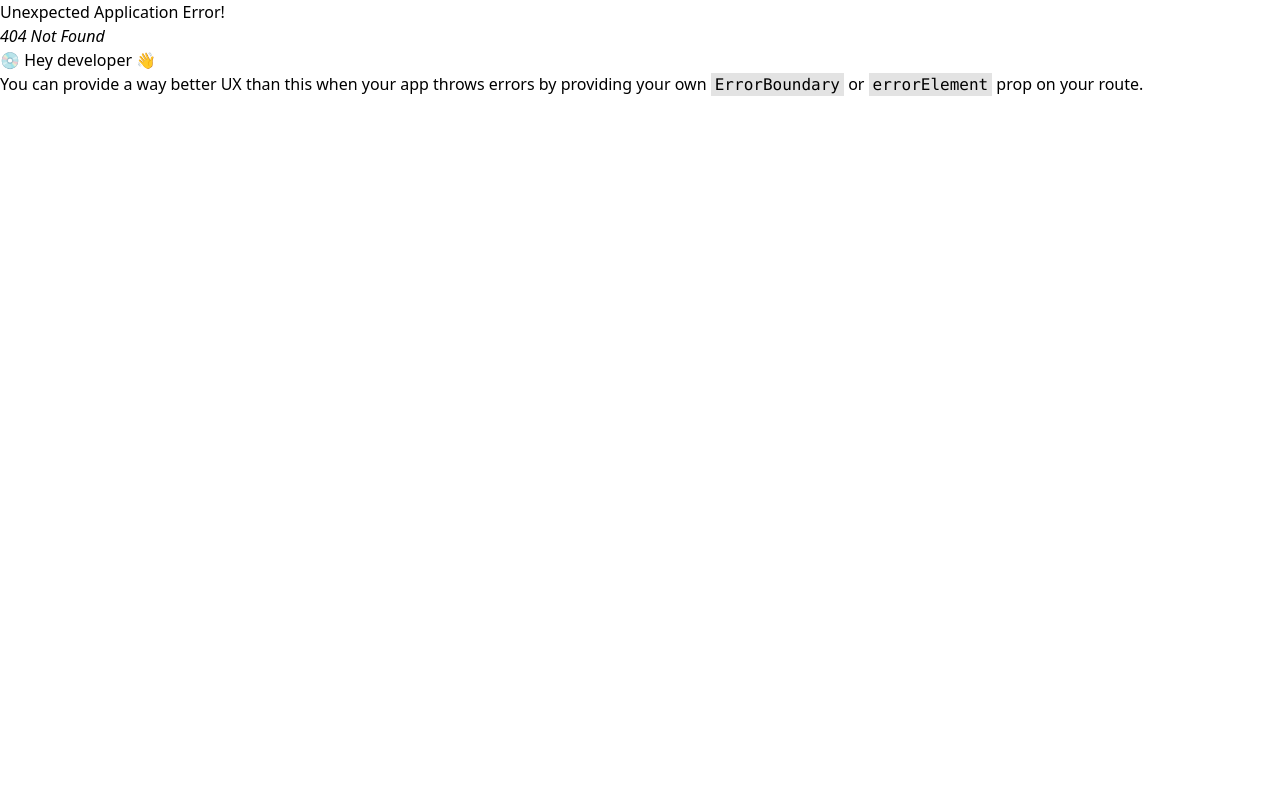
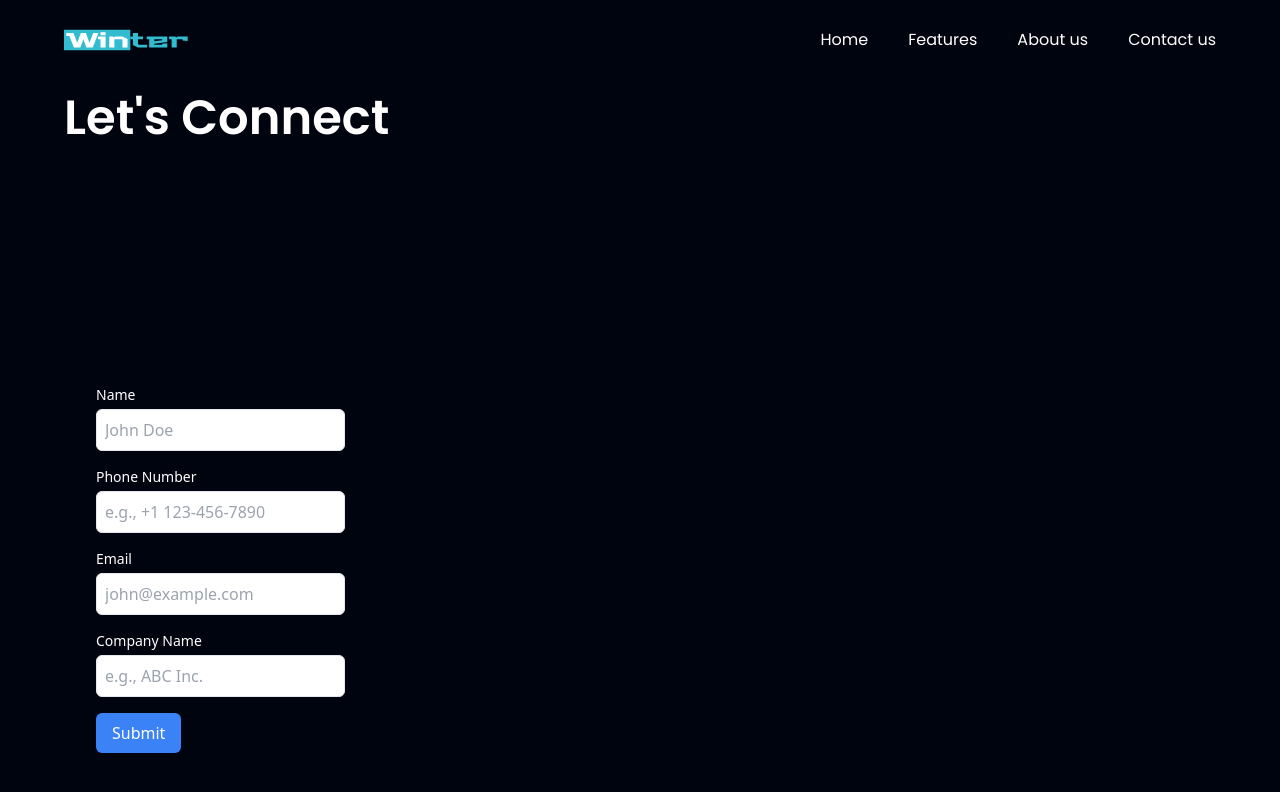
Before and after one commit to jhaharsh03/Winter_Landing_Page, a React (Vite) app: page /form in a window 1280 px wide. Before the commit this address had no page. Shown: the top 792 px of the page. Built offline with nearby package versions, Linux system fonts and the light colour scheme.

Commit message:
form is added but data not fetch

```diff
--- a/package.json
+++ b/package.json
@@ -10,6 +10,7 @@
     "preview": "vite preview"
   },
   "dependencies": {
+    "@emailjs/browser": "^3.11.0",
     "react": "^18.2.0",
     "react-dom": "^18.2.0",
     "react-router-dom": "^6.21.0"
--- /dev/null
+++ b/src/Form.jsx
@@ -0,0 +1,135 @@
+import React, { useState } from 'react';
+import styles from './style';
+import { layout } from './style';
+import emailjs from '@emailjs/browser';
+import { useRef } from 'react';
+
+const Form = () => {
+  const form = useRef();
+  const [formData, setFormData] = useState({
+    name: '',
+    phone: '',
+    email: '',
+    grade: '',
+  });
+
+  const handleInputChange = (e) => {
+    const { name, value } = e.target;
+    setFormData((prevData) => ({
+      ...prevData,
+      [name]: value,
+    }));
+  };
+
+  const sendEmail = (e) => {
+    e.preventDefault();
+
+    emailjs
+      .sendForm('service_hyxg8o8', 'template_bb2u9ts', form.current, '-nTHyNofpXdNjQAdV')
+      .then(
+        (result) => {
+          console.log(result.text);
+        },
+        (error) => {
+          console.log(error.text);
+        }
+      );
+
+    // Clear the form after submission (optional)
+    setFormData({
+      name: '',
+      phone: '',
+      email: '',
+      grade: '',
+    });
+  };
+
+  return (
+    <div className={`bg-primary ${styles.paddingX} ${styles.flexStart}`}>
+      <div className={`${styles.boxWidth}`}>
+        <section id='features' className='{layout.section}'>
+          <div className={layout.sectionInfo}>
+            <h2 className={styles.heading2}>
+              Let's Connect<br className='sm: blockhidden' />
+            </h2>
+
+            <div className='myform flex items-center justify-center h-screen'>
+              <form ref={form} onSubmit={sendEmail} className="max-w-md w-full p-8 bg-transparent rounded-lg">
+                <h2 className="text-2xl font-bold mb-6 text-[#00df9a]"></h2>
+
+                <div className="mb-4">
+                  <label htmlFor="name" className="block text-sm font-medium text-white">
+                    Name
+                  </label>
+                  <input
+                    type="text"
+                    id="name"
+                    name="name"
+                    value={formData.name}
+                    onChange={handleInputChange}
+                    className="mt-1 p-2 w-full border rounded-md focus:outline-none focus:border-blue-500"
+                    placeholder="John Doe"
+                  />
+                </div>
+
+                <div className="mb-4">
+                  <label htmlFor="phone" className="block text-sm font-medium text-white">
+                    Phone Number
+                  </label>
+                  <input
+                    type="tel"
+                    id="phone"
+                    name="phone"
+                    value={formData.phone}
+                    onChange={handleInputChange}
+                    className="mt-1 p-2 w-full border rounded-md focus:outline-none focus:border-blue-500"
+                    placeholder="e.g., +1 123-456-7890"
+                  />
+                </div>
+
+                <div className="mb-4">
+                  <label htmlFor="email" className="block text-sm font-medium text-white">
+                    Email
+                  </label>
+                  <input
+                    type="email"
+                    id="email"
+                    name="email"
+                    value={formData.email}
+                    onChange={handleInputChange}
+                    className="mt-1 p-2 w-full border rounded-md focus:outline-none focus:border-blue-500"
+                    placeholder="john@example.com"
+                  />
+                </div>
+
+                <div className="mb-4">
+                  <label htmlFor="grade" className="block text-sm font-medium text-white">
+                    Company Name
+                  </label>
+                  <input
+                    type="text"
+                    id="grade"
+                    name="grade"
+                    value={formData.grade}
+                    onChange={handleInputChange}
+                    className="mt-1 p-2 w-full border rounded-md focus:outline-none focus:border-blue-500"
+                    placeholder="e.g., ABC Inc."
+                  />
+                </div>
+
+                <button
+                  type="submit"
+                  className="bg-blue-500 text-white py-2 px-4 rounded-md hover:bg-blue-600 focus:outline-none focus:border-blue-700"
+                >
+                  Submit
+                </button>
+              </form>
+            </div>
+          </div>
+        </section>
+      </div>
+    </div>
+  );
+};
+
+export default Form;
--- a/src/components/Button.jsx
+++ b/src/components/Button.jsx
@@ -1,13 +1,14 @@
-import React from 'react'
-import styles from '../style'
+import React from 'react';
+import { Link } from 'react-router-dom'; // Import Link from react-router-dom
+import styles from '../style';
 
-const Button = ({ styles }) => {
+const Button = ({ styles, linkTo }) => {
   return (
-    <button type='button' className={`py-4 px-6 bg-blue-gradient font-poppins font-medium text-[18px]
+     <Link to="/form" className={`py-4 px-6 bg-blue-gradient font-poppins font-medium text-[18px]
     text-primary outline-none ${styles} rounded-[10px]`}>
       Get Started
-    </button>
-  )
-}
+    </Link>
+  );
+};
 
-export default Button
+export default Button;
--- a/src/components/GetStarted.jsx
+++ b/src/components/GetStarted.jsx
@@ -1,12 +1,17 @@
 import React from 'react'
 import styles from '../style'
 import { arrowUp } from '../assets'
+import { Link } from 'react-router-dom'
 
 const GetStarted = () => {
   return (
     <div className={`${styles.flexCenter} w-[140px] h-[140px] rounded-full bg-blue-gradient p-[2px] cursor-pointer`}>
       <div className={`${styles.flexCenter} flex-col bg-primary w-[100%] h-[100%] rounded-full`}>
+
+      <Link to="/form">
         <div className={`${styles.flexStart} flex-row`}>
+
+
           <p className='font-poppins font-medium text-[18px] leading-[23px] mr-2'>
             <span className='text-gradient'>
               Get
@@ -20,7 +25,9 @@ const GetStarted = () => {
             </span>
 
           </p>
+        </Link>
       </div>
+
     </div>
   )
 }
--- a/src/main.jsx
+++ b/src/main.jsx
@@ -8,6 +8,7 @@ import About from './About.jsx'
 import Home from './Home.jsx'
 import Features from './Features.jsx'
 import Contact from './Contact.jsx'
+import Form from './Form.jsx'
 
 const router = createBrowserRouter(
   createRoutesFromElements(
@@ -16,6 +17,7 @@ const router = createBrowserRouter(
       <Route path='about' element={<About />}/>
       <Route path='feature' element={<Features/>}/>
       <Route path='contact' element={<Contact/>}/>
+      <Route path='form' element={<Form/>}/>
     </Route>
   )
 )
```
Also changed, not shown: 1 other file (tests, documents, lock files or other folders).
